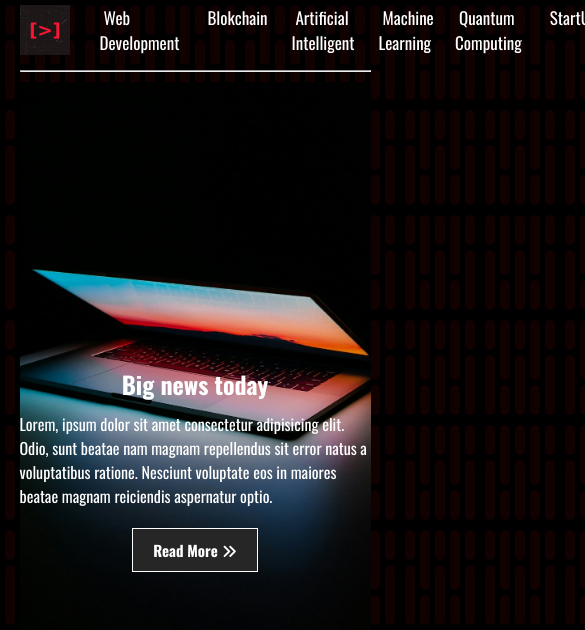
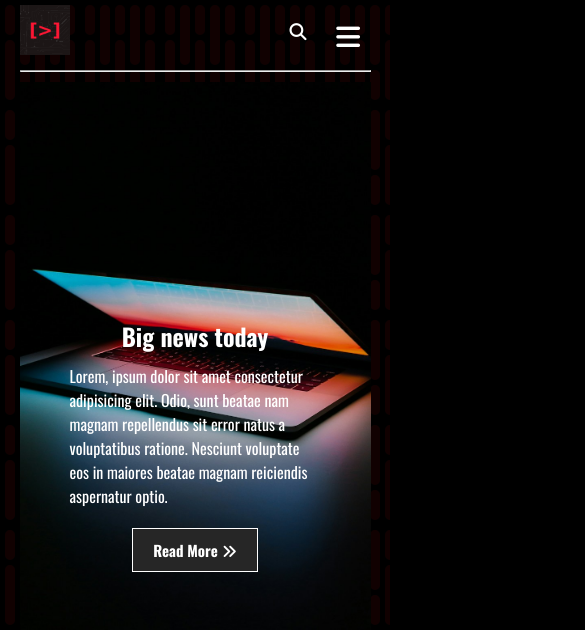
Before and after one commit to JesusToledo4/Technews, a plain HTML site: page index.html in a window 390 px wide. Shown: the top 630 px of the page, 585 px wide, since content can reach past the window. Drawn offline with nearby package versions, Linux system fonts and the light colour scheme.

Commit message:
in this commit code is added to make responsive and javascript code is added

```diff
--- a/index.html
+++ b/index.html
@@ -3,14 +3,17 @@
 <head>
     <meta charset="UTF-8">
     <meta name="viewport" content="width=device-width, initial-scale=1.0">
-    <link rel="stylesheet" href="styles.css">
     <title>TechNews</title>
     <link rel="stylesheet" href="https://cdnjs.cloudflare.com/ajax/libs/font-awesome/6.6.0/css/all.min.css" integrity="sha512-Kc323vGBEqzTmouAECnVceyQqyqdsSiqLQISBL29aUW4U/M7pSPA/gEUZQqv1cwx4OnYxTxve5UMg5GT6L4JJg==" crossorigin="anonymous" referrerpolicy="no-referrer" />
     <link rel="preconnect" href="https://fonts.googleapis.com">
 <link rel="preconnect" href="https://fonts.gstatic.com" crossorigin>
 <link href="https://fonts.googleapis.com/css2?family=Oswald:wght@200..700&display=swap" rel="stylesheet">
+<link rel="stylesheet" href="styles.css">
 </head>
 <body>
+    <div class="menu__btn">
+        <i class="fas fa-bars"></i>
+    </div>
     <div class="container">
         <nav class="nav__main">
             <img src="images/brand.png" alt="Technews logo" class="nav__brand">
@@ -170,5 +173,8 @@
      <footer class="footer">
         <h3>Tech News Copyright</h3>
      </footer>
+
+     <script src="https://unpkg.com/scrollreveal"></script>
+     <script src="main.js"></script>
 </body>
 </html>
--- a/main.js
+++ b/main.js
@@ -0,0 +1,8 @@
+document.querySelector('.menu__btn').addEventListener('click', () => {
+    document.querySelector('.nav__menu').classList.toggle('show');
+});
+
+ScrollReveal().reveal('.showcase');
+ScrollReveal().reveal('.news__cards', { delay: 500});
+ScrollReveal().reveal('.cards__banner-one', { delay: 500});
+ScrollReveal().reveal('.cards__banner-two', { delay: 500});
--- a/styles.css
+++ b/styles.css
@@ -50,6 +50,15 @@ ul {
     flex: 1;
     margin-left: 20px;
 }
+.menu__btn {
+    position: absolute;
+    cursor: pointer;
+    top: 15px;
+    right: 30px;
+    z-index: 2;
+    font-size: 1.7rem;
+    display: none;
+}
 
 /* Showcase  */
 hr {
@@ -59,7 +68,7 @@ hr {
     width: 100%;
     height: 550px;
     background: url(images/showcase.jpg) no-repeat center center/cover;
-    padding-bottom: 50px;
+    padding: 50px;
     margin-bottom: 20px;
     display: flex;
     flex-direction: column;
@@ -192,3 +201,59 @@ hr {
     text-align: center;
     padding-bottom: 20px;
 }
+
+/* Mediaqueries */
+
+@media (max-width: 700px) {
+
+    .menu__btn {
+        display: block;
+    }
+    .nav__main ul.nav__menu {
+        display: block;
+        position: absolute;
+        top: 0;
+        left: 0;
+        background: #2f3640;
+        height: 100%;
+        padding: 30px;
+        opacity: 0.7;
+        transform: translate(-400px);
+        transition: transform .5s ease-in-out;
+    }
+    .nav__main ul.nav__menu.show {
+        transform: translate(-20px);
+    }
+    .nav__main ul.nav__menu li {
+        padding: 20px;
+        font-size: 14px;
+    }
+    .nav__main ul.nav__menu-right {
+        margin-right: 50px;
+    }
+    .news__cards {
+        grid-template-columns: repeat(2, 1fr);
+    }
+
+    .cards__banner-one .content,
+    .cards__banner-two .content {
+        width: 85%;
+    }
+}
+
+@media (max-width: 500px) {
+    .news__cards {
+        grid-template-columns: 1fr;
+    }
+    .news__cards img {
+        height: 260px;
+    }
+    .cards__banner-one .content,
+    .cards__banner-two .content {
+        width: 100%;
+        padding: 30px 20px;
+    }
+    .footer__links .footer__container {
+        grid-template-columns: 1fr;
+    }
+}
```
